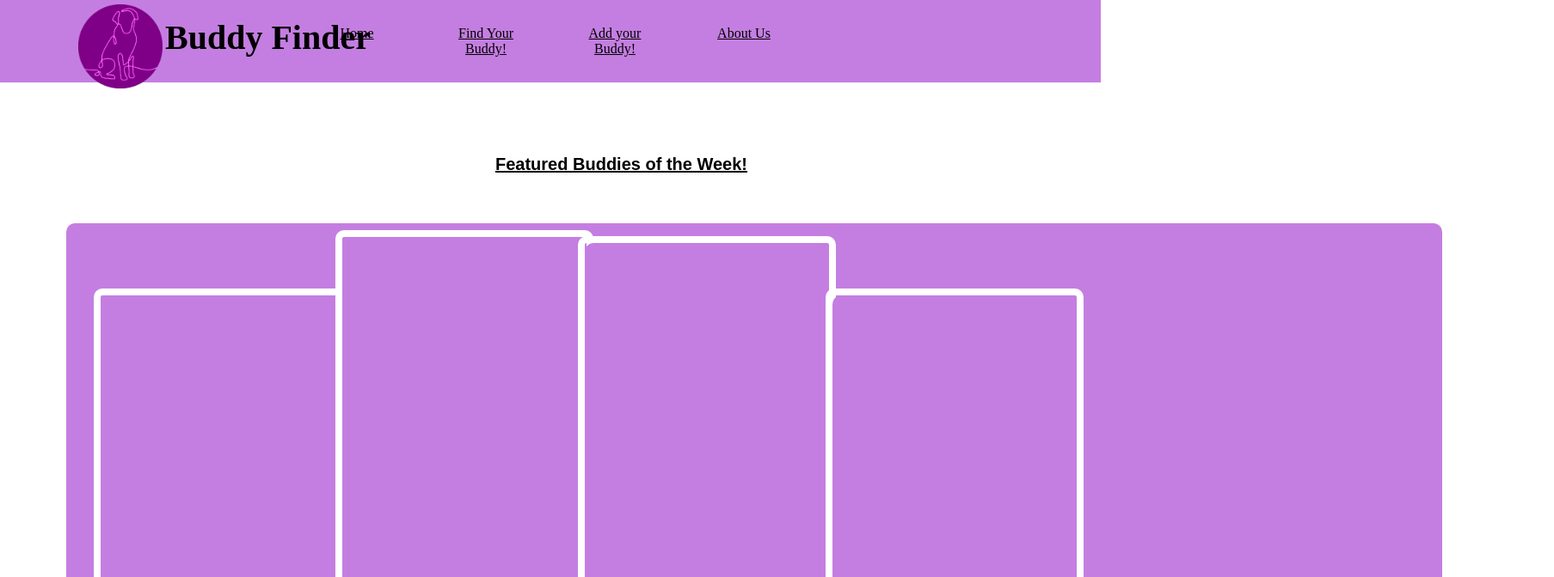
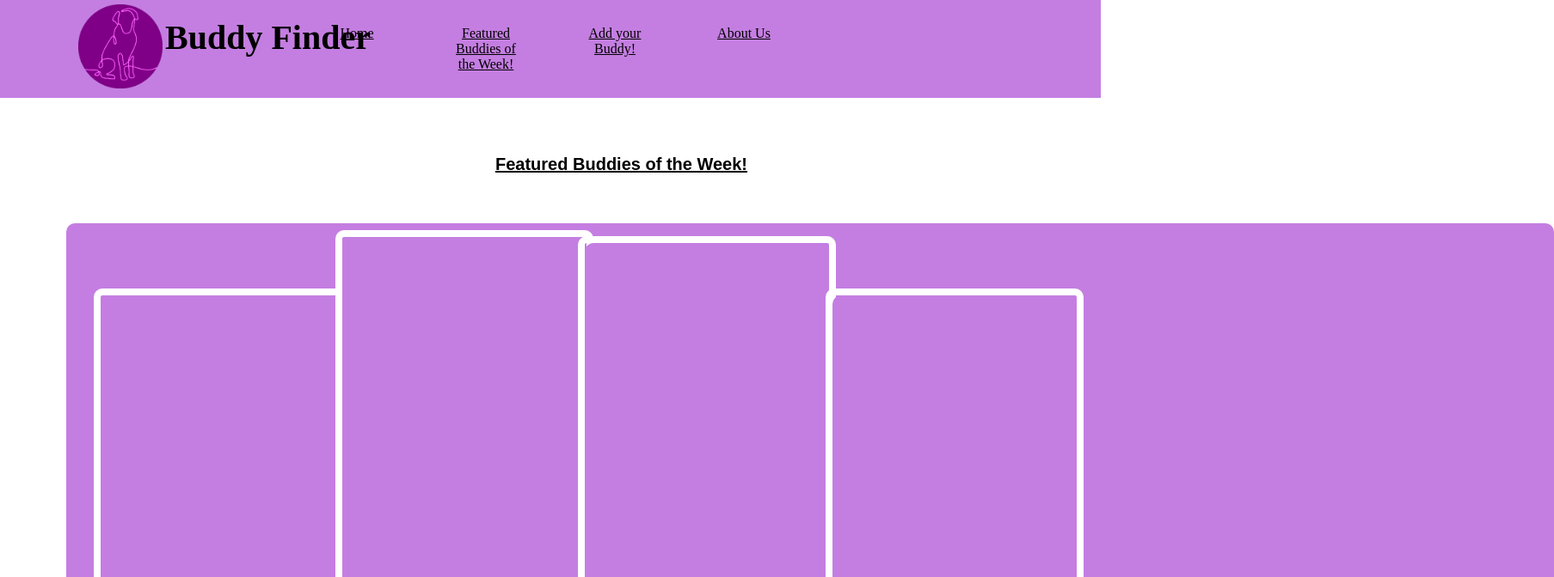
Before and after one commit to Dcr12588/Buddy-Finder-final-project, a website: page client/FYB.html in a window 1280 px wide. Shown: the top 672 px of the page at 86% size, 1807 px wide, since content can reach past the window. Drawn offline with nearby package versions, Linux system fonts and the light colour scheme; no server answers.

Commit message:
CAPSTONE FIX

```diff
--- a/client/FYB.html
+++ b/client/FYB.html
@@ -17,7 +17,7 @@
         <h1 class="Title">Buddy Finder</h1>
         <ul>
             <li class="active"><a href="/client/home.html">Home</a></li>
-            <li><a href="/client/FYB.html">Find Your Buddy!</a></li>
+            <li><a href="/client/FYB.html">Featured Buddies of the Week!</a></li>
             <li><a href="/client/AYB.html">Add your Buddy!</a></li>
             <li><a href="/client/aboutUs.html">About Us</a></li>
         </ul>
--- a/client/style.css
+++ b/client/style.css
@@ -223,7 +223,7 @@ h3{
     position: absolute;
     top: 260px;
     left: 6%;
-    width: 1600px;
+    width: 1730px;
     height: 800px;
     background-color: rgb(196, 126, 225);
     border-radius: 10px;
```
Also changed, not shown: client/AYB.html (+1 -1 lines), client/aboutUs.html (+1 -1 lines), client/home.html (+1 -1 lines).
